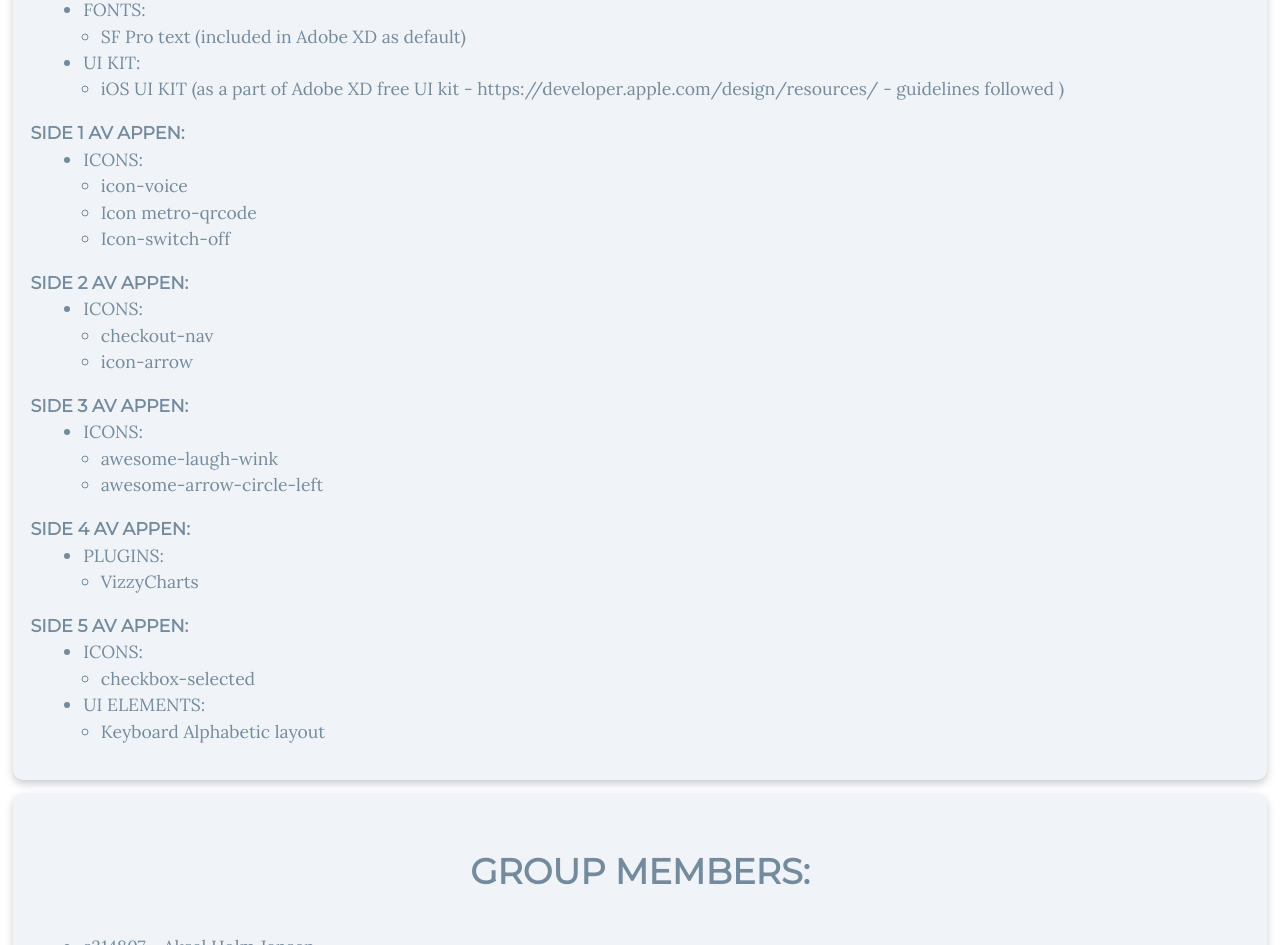
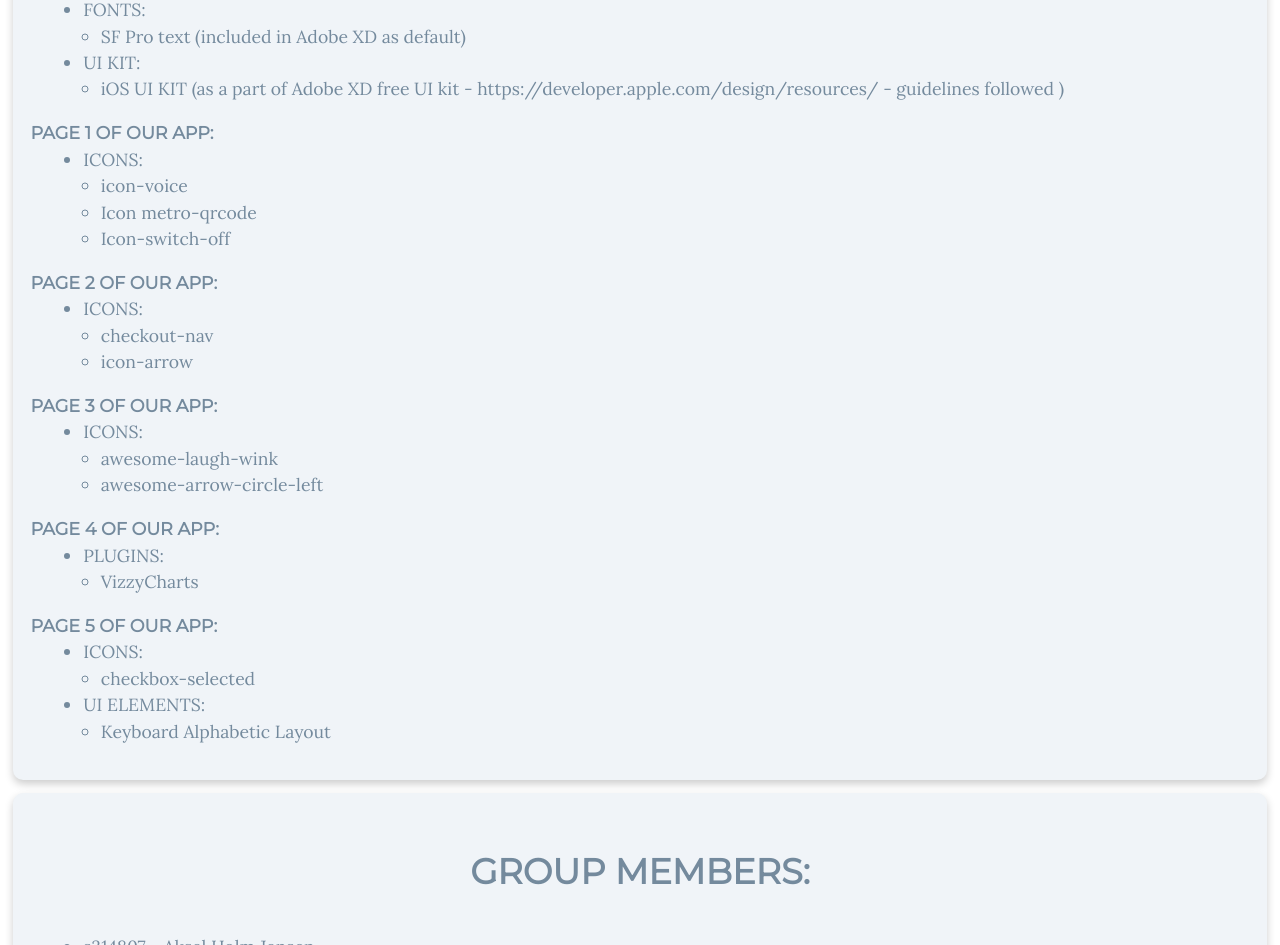
Before and after one commit to FinalProjectGroup9/Website, a plain HTML site: page sources.html in a window 1280 px wide. Shown: the part 1425-2370 px from the top of the page. Drawn offline with Linux system fonts and the light colour scheme.

Commit message:
abc update sources

```diff
--- a/sources.html
+++ b/sources.html
@@ -56,7 +56,7 @@
 </ul>
 <br>
 
-<h4>Alle sider av appen:</h4>
+<h4>All webpages of the websites:</h4>
 <ul class="first_line">
   <li>Smartmockups
 <ul class="second_line">
@@ -102,7 +102,7 @@
 </ul>
 
 
-<h4>Side 1 av appen:</h4>
+<h4>Page 1 of our app:</h4>
 <ul class="first_line">
   <li>ICONS:
 
@@ -115,7 +115,7 @@
 </ul>
 
 
-<h4>Side 2 av appen:</h4>
+<h4>Page 2 of our app:</h4>
 
 <ul class="first_line">
 <li>ICONS:
@@ -127,7 +127,7 @@
 </ul>
 
 
-<h4>Side 3 av appen:</h4>
+<h4>Page 3 of our app:</h4>
 
 <ul class="first_line">
 <li>ICONS:
@@ -138,7 +138,7 @@
 </li>
 </ul>
 
-<h4>Side 4 av appen:</h4>
+<h4>Page 4 of our app:</h4>
 <ul class="first_line">
   <li>PLUGINS:</li>
   <ul class="second_line">
@@ -146,7 +146,7 @@
   </ul>
 </ul>
 
-<h4>Side 5 av appen:</h4>
+<h4>Page 5 of our app:</h4>
 <ul class="first_line">
   <li>ICONS:
     <ul class="second_line">
@@ -156,7 +156,7 @@
 
 <li>UI ELEMENTS:
     <ul class="second_line">
-    <li>Keyboard Alphabetic layout</li>
+    <li>Keyboard Alphabetic Layout</li>
     </ul>
 </li>
 </ul>
```
Also changed, not shown: img/covid_dame_medium.jpg (added), 1 other file.
